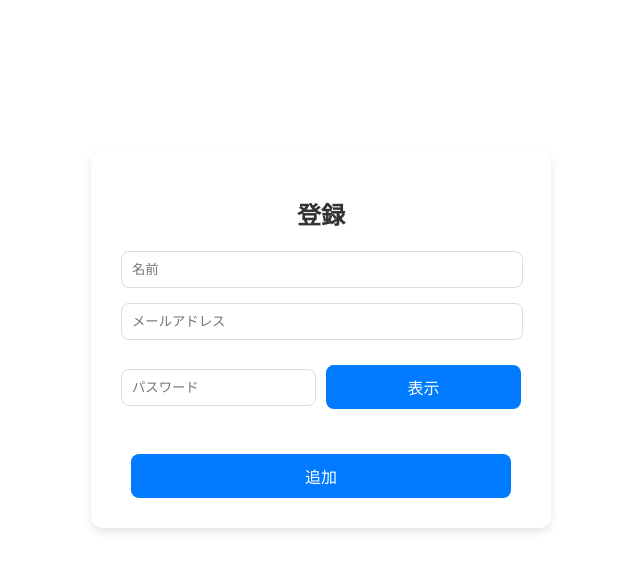
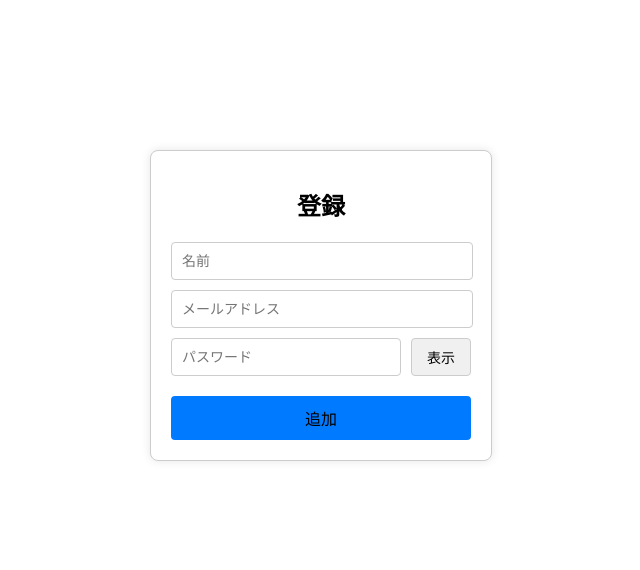
Before and after one commit to Gomibuchi-Ryoma/personal_git, a React (Create React App) app in the folder frontend/personal_sample/: page /userform in a window 1280 px wide. Shown: the top 570 px of the page, without its empty margins (319-959 px from the left). Built offline with nearby package versions, Linux system fonts and the light colour scheme.

Commit message:
デザインの変更

```diff
--- a/frontend/personal_sample/src/components/UserForm.css
+++ b/frontend/personal_sample/src/components/UserForm.css
@@ -1,59 +1,64 @@
 .user-form {
-  background: #fff;
-  border-radius: 12px;
-  box-shadow: 0 4px 8px rgba(0, 0, 0, 0.1);
-  padding: 30px;
-  max-width: 400px;
-  margin: 20px auto;
+  width: 300px; /* フォーム全体の幅 */
+  margin: 0 auto; /* 中央揃え */
   margin-top: 150px;
-  text-align: center;
+  padding: 20px;
+  border: 1px solid #ccc;
+  border-radius: 8px;
+  box-shadow: 0 0 10px rgba(0, 0, 0, 0.1);
+  background-color: #fff;
+  font-family: Arial, sans-serif;
 }
 
 .user-form h1 {
-  font-size: 1.5em;
+  font-size: 24px;
+  text-align: center;
   margin-bottom: 20px;
-  color: #333;
 }
 
 .user-form input {
-  width: calc(100% - 20px);
+  width: calc(100% - 20px); /* 幅を調整 */
   padding: 10px;
-  margin-bottom: 15px;
-  border: 1px solid #ddd;
-  border-radius: 8px;
-  outline: none;
-  transition: border-color 0.2s;
+  margin-bottom: 10px;
+  border: 1px solid #ccc;
+  border-radius: 4px;
+  font-size: 14px;
 }
 
-.user-form input:focus {
-  border-color: #007bff;
+.user-form .password-input-container {
+  display: flex;
+  align-items: center;
+  margin-bottom: 10px;
+}
+
+.user-form .password-input-container input {
+  flex: 1; /* 入力フィールドが残りのスペースを占有 */
+}
+
+.user-form .password-input-container .password-toggle-button {
+  width: 60px; /* ボタンの幅を指定 */
+  margin-left: 10px;
+  padding: 8px; /* 必要に応じて調整 */
+  border: 1px solid #ccc;
+  border-radius: 4px;
+  background-color: #f0f0f0;
+  cursor: pointer;
+  font-size: 14px;
+  margin-bottom: 10px;
+  color: black;
 }
 
 .user-form button {
-  padding: 10px 20px;
+  width: 100%;
+  padding: 10px;
   border: none;
-  border-radius: 8px;
+  border-radius: 4px;
+  background-color: #007bff;
+  color: black;
+  font-size: 16px;
   cursor: pointer;
-  background-color: #007bff;
-  color: white;
-  transition: background-color 0.2s;
-  margin-top: 10px;
-  font-size: 1em;
-  width: calc(100% - 20px);
 }
 
 .user-form button:hover {
   background-color: #0056b3;
 }
-
-
-.password-input-container {
-  display: flex;
-  align-items: center;
-  margin-bottom: 10px; /* 必要に応じて調整 */
-}
-
-.password-toggle-button {
-  margin-left: 10px; /* ボタンと入力フィールドの間隔 */
-  margin-bottom: 25px;
-}
--- a/frontend/personal_sample/src/components/updateForm.css
+++ b/frontend/personal_sample/src/components/updateForm.css
@@ -1,45 +1,62 @@
 .update-form {
-  background: #fff;
-  border-radius: 12px;
-  box-shadow: 0 4px 8px rgba(0, 0, 0, 0.1);
-  padding: 30px;
-  max-width: 400px;
-  margin: 20px auto;
+  width: 300px; /* フォーム全体の幅 */
+  margin: 0 auto; /* 中央揃え */
   margin-top: 150px;
-  text-align: center;
+  padding: 20px;
+  border: 1px solid #ccc;
+  border-radius: 8px;
+  box-shadow: 0 0 10px rgba(0, 0, 0, 0.1);
+  background-color: #fff;
+  font-family: Arial, sans-serif;
 }
 
 .update-form h1 {
-  font-size: 1.5em;
+  font-size: 24px;
+  text-align: center;
   margin-bottom: 20px;
-  color: #333;
 }
 
 .update-form input {
-  width: calc(100% - 20px);
+  width: calc(100% - 20px); /* 幅を調整 */
   padding: 10px;
-  margin-bottom: 15px;
-  border: 1px solid #ddd;
-  border-radius: 8px;
-  outline: none;
-  transition: border-color 0.2s;
+  margin-bottom: 10px;
+  border: 1px solid #ccc;
+  border-radius: 4px;
+  font-size: 14px;
 }
 
-.update-form input:focus {
-  border-color: #007bff;
+.update-form .password-input-container {
+  display: flex;
+  align-items: center;
+  margin-bottom: 10px;
+}
+
+.update-form .password-input-container input {
+  flex: 1; /* 入力フィールドが残りのスペースを占有 */
+}
+
+.update-form .password-input-container .password-toggle-button {
+  width: 60px; /* ボタンの幅を指定 */
+  margin-left: 10px;
+  padding: 8px; /* 必要に応じて調整 */
+  border: 1px solid #ccc;
+  border-radius: 4px;
+  background-color: #f0f0f0;
+  cursor: pointer;
+  font-size: 14px;
+  margin-bottom: 10px;
+  color: black;
 }
 
 .update-form button {
-  padding: 10px 20px;
+  width: 100%;
+  padding: 10px;
   border: none;
-  border-radius: 8px;
+  border-radius: 4px;
+  background-color: #007bff;
+  color: black;
+  font-size: 16px;
   cursor: pointer;
-  background-color: #00bb61;
-  color: white;
-  transition: background-color 0.2s;
-  margin-top: 10px;
-  font-size: 1em;
-  width: calc(100% - 20px);
 }
 
 .update-form button:hover {
```
